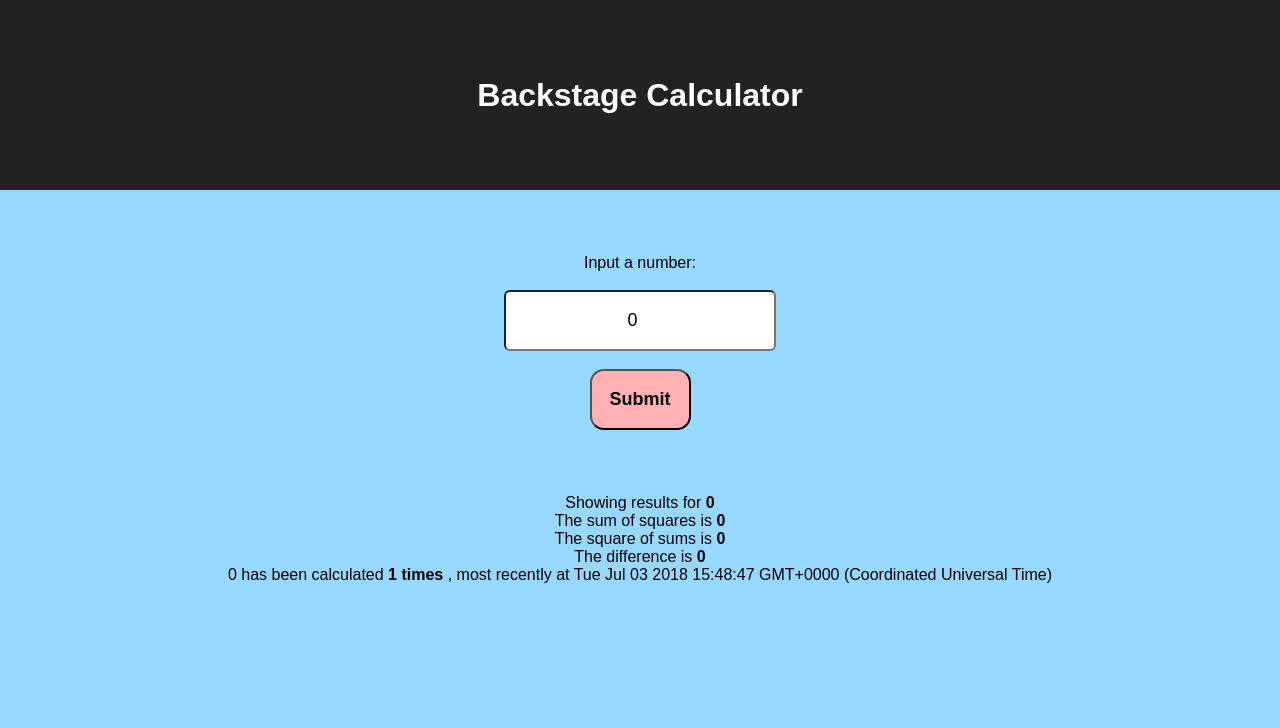
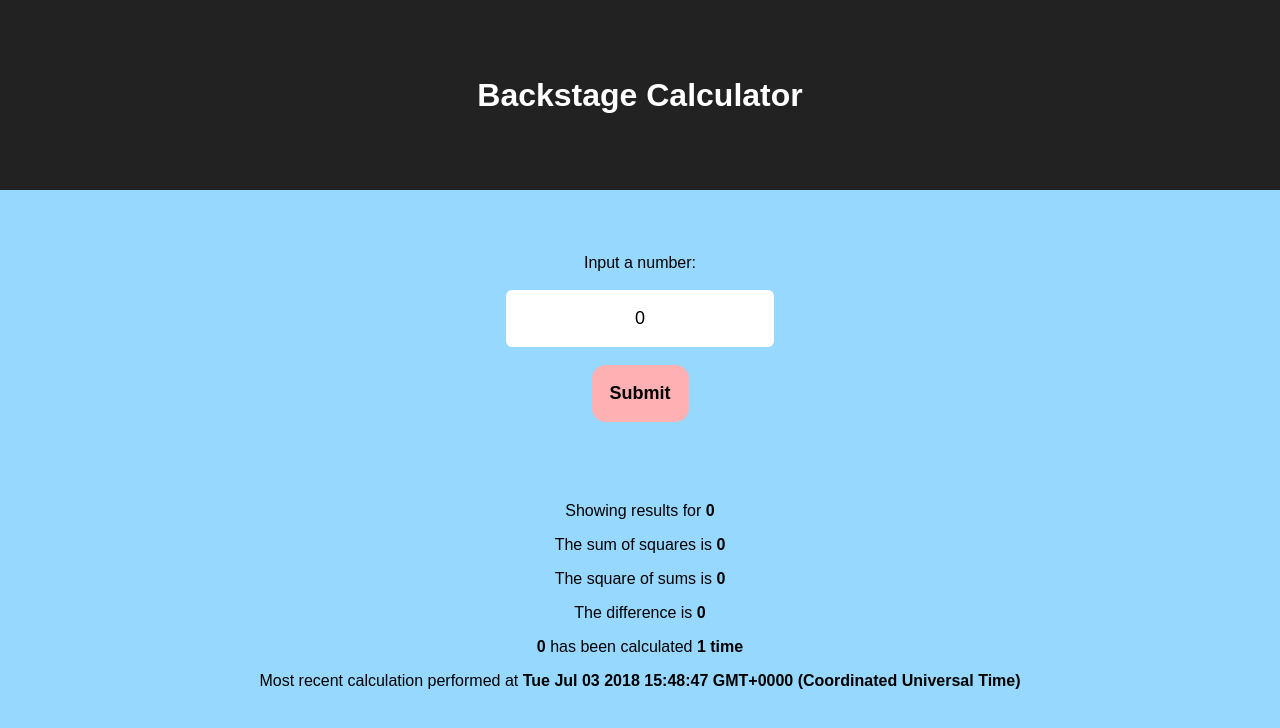
Before and after one commit to mfbadr/backstage, a React (Create React App) app: page / in a window 1280 px wide. Both pictures are taken after a click on the button "Submit". Shown: the top 728 px of the page. Built offline with nearby package versions, Linux system fonts and the light colour scheme.

Commit message:
styling results

```diff
--- a/src/App.css
+++ b/src/App.css
@@ -39,10 +39,19 @@
   background-color: #FFB0B2;
   font-weight: bold;
   font-size: 18px;
+  border: none;
 }
 
+*:focus {
+  outline: none;
+}
+
+.submit-button:active {
+  background-color: #E69799;
+}
 #numberInput {
-      display: block;
+    border: none;
+    display: block;
     margin: 1em auto;
     padding: 1em;
     border-radius: 6px;
@@ -50,3 +59,9 @@
     font-size: 18px;
     text-align: center;
 }
+
+input[type=number]::-webkit-inner-spin-button,
+input[type=number]::-webkit-outer-spin-button {
+  -webkit-appearance: none;
+  margin: 0;
+}
--- a/src/components/ResultsDisplay.js
+++ b/src/components/ResultsDisplay.js
@@ -19,17 +19,28 @@ export default class ResultsDisplay extends Component {
   renderResults (){
     //TODO: don't show `1 times`
     const prettyDate = Date(this.props.curTime);
+    let occurencesText = this.props.curOccurences;
+    this.props.curOccurences > 1 ? occurencesText += ' times' : occurencesText += ' time';
     return (
       <div className="results-wrapper">
-        Showing results for <strong>{this.props.curNumber}</strong>
-        <br></br>
-        The sum of squares is <strong>{this.props.curSumOfSquares}</strong>
-        <br></br>
-        The square of sums is <strong>{this.props.curSquareOfSums}</strong>
-        <br></br>
-        The difference is <strong>{this.props.curValue}</strong>
-        <br></br>
-        {this.props.curNumber} has been calculated <strong>{this.props.curOccurences} times</strong> , most recently at {prettyDate}
+        <p className="result-line">
+          Showing results for <strong>{this.props.curNumber.toLocaleString()}</strong>
+        </p>
+        <p className="results-line">
+          The sum of squares is <strong>{this.props.curSumOfSquares.toLocaleString()}</strong>
+        </p>
+        <p className="results-line">
+          The square of sums is <strong>{this.props.curSquareOfSums.toLocaleString()}</strong>
+        </p>
+        <p className="results-line">
+          The difference is <strong>{this.props.curValue.toLocaleString()}</strong>
+        </p>
+        <p className="results-line">
+          <strong>{this.props.curNumber.toLocaleString()}</strong> has been calculated <strong>{occurencesText}</strong>
+        </p>
+        <p className="results-line">
+          Most recent calculation performed at <strong>{prettyDate}</strong>
+        </p>
       </div>
     )
   }
```
